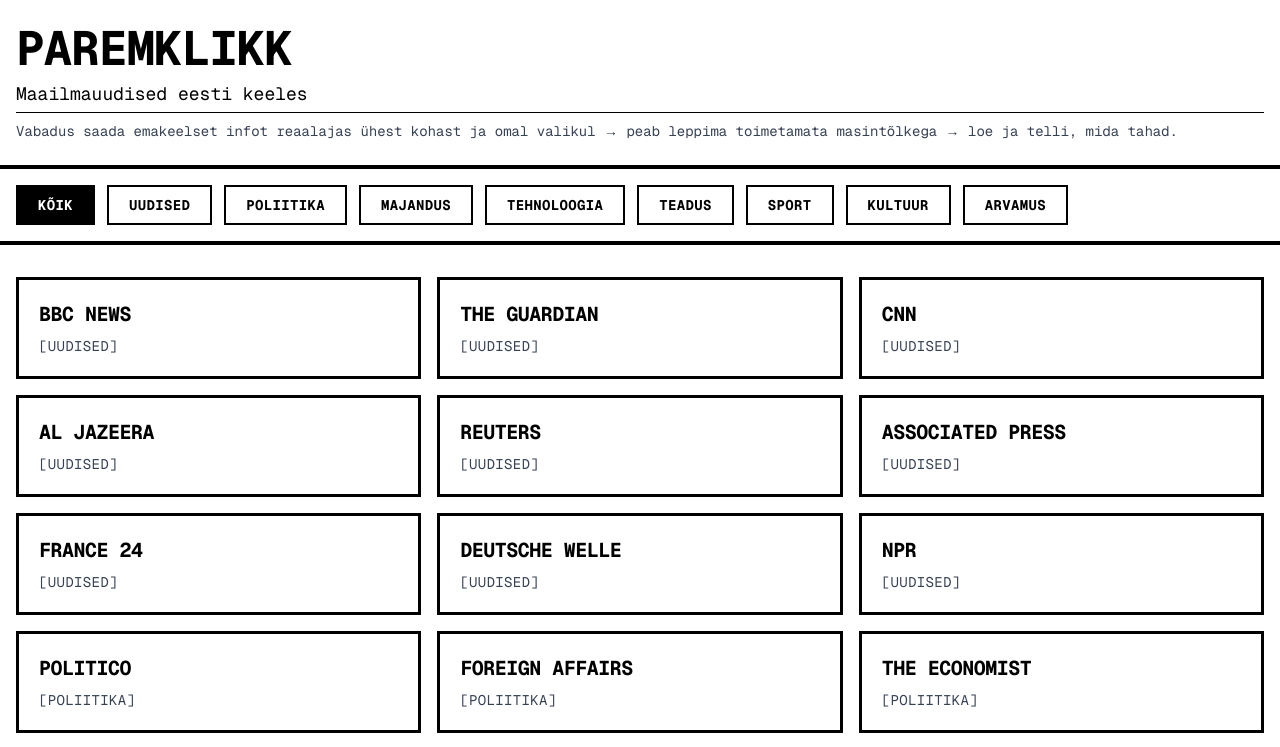
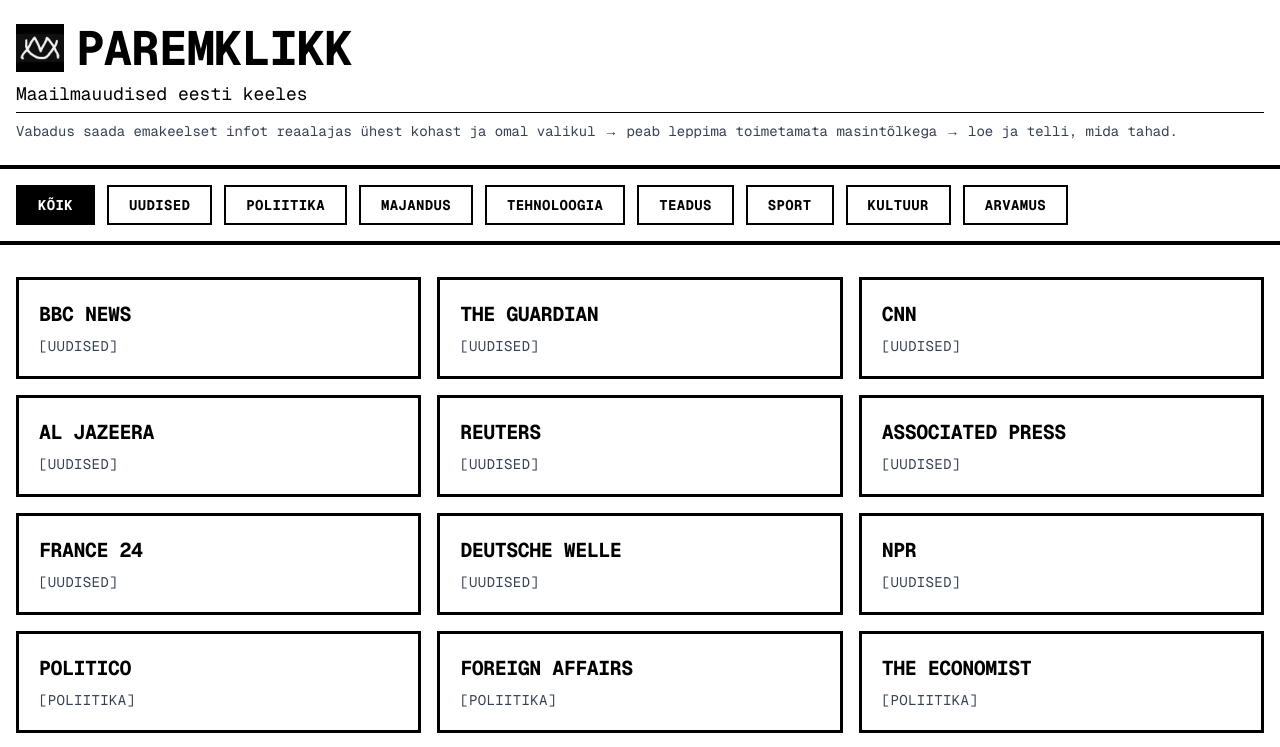
Before and after one commit to saarepera-toimetamised/paremklikk, a Next.js app: page / in a window 1280 px wide. Shown: the top 747 px of the page. Built offline with nearby package versions, Linux system fonts and the light colour scheme.

Commit message:
Add MU logo next to header title

```diff
--- a/app/page.tsx
+++ b/app/page.tsx
@@ -61,7 +61,9 @@ export default function Home() {
     <div className="min-h-screen bg-white font-mono">
       <header className="border-b-4 border-black">
         <div className="max-w-7xl mx-auto px-4 py-6">
-          <h1 className="text-5xl font-bold text-black tracking-tight">
+          <h1 className="text-5xl font-bold text-black tracking-tight  flex items-center gap-3 flex-wrap">
+            <img src="/mu_logo_1024.png" alt="MU logo" className="w-12 h-12 object-contain" />
+
             PAREMKLIKK
           </h1>
           <p className="text-lg text-black mt-2">
```
